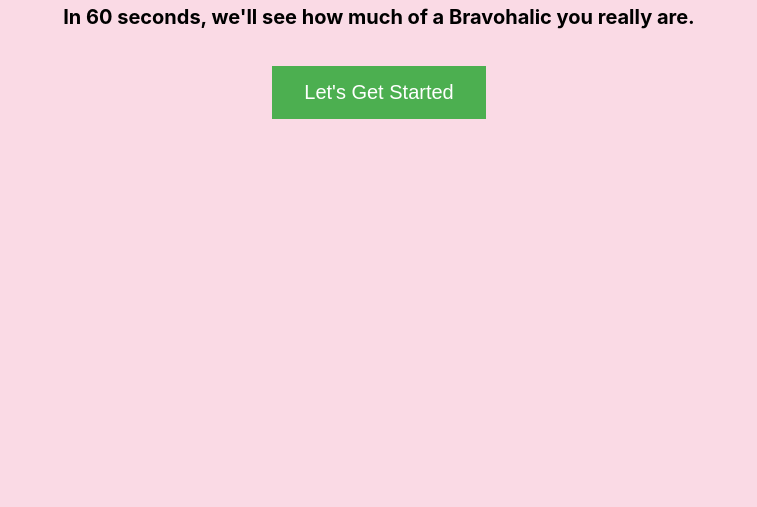
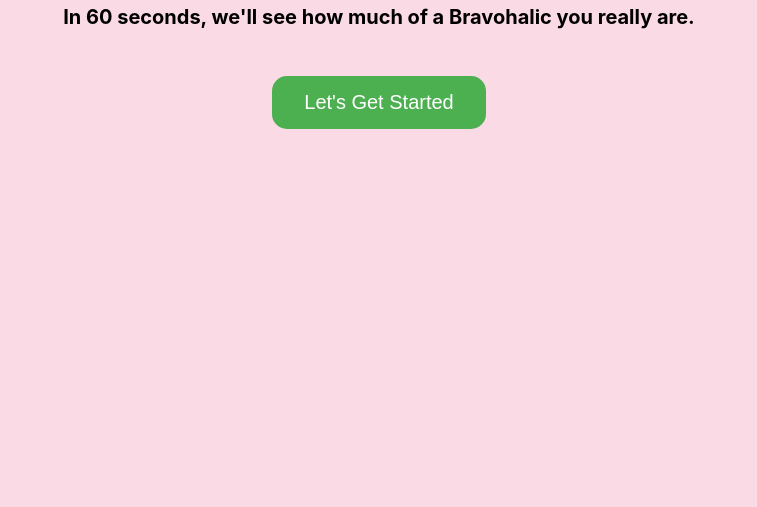
Before and after one commit to maria-lara/code-quiz, a plain HTML site: page index.html in a window 1280 px wide. Shown: the part 293-800 px from the top of the page, without its empty margins (261-1018 px from the left). Drawn offline with nearby package versions, Linux system fonts and the light colour scheme.

Commit message:
updated css

```diff
--- a/style.css
+++ b/style.css
@@ -25,3 +25,15 @@ h2 {
     display: inline-block;
     font-size: 20px;
   }
+
+
+button {
+    padding: 10px;
+    margin: 10px;
+    font-size: 20px;
+    text-align:center;
+    background-color: white;
+    border: 1px solid pink;
+    border-radius: 15px;
+
+}
```
